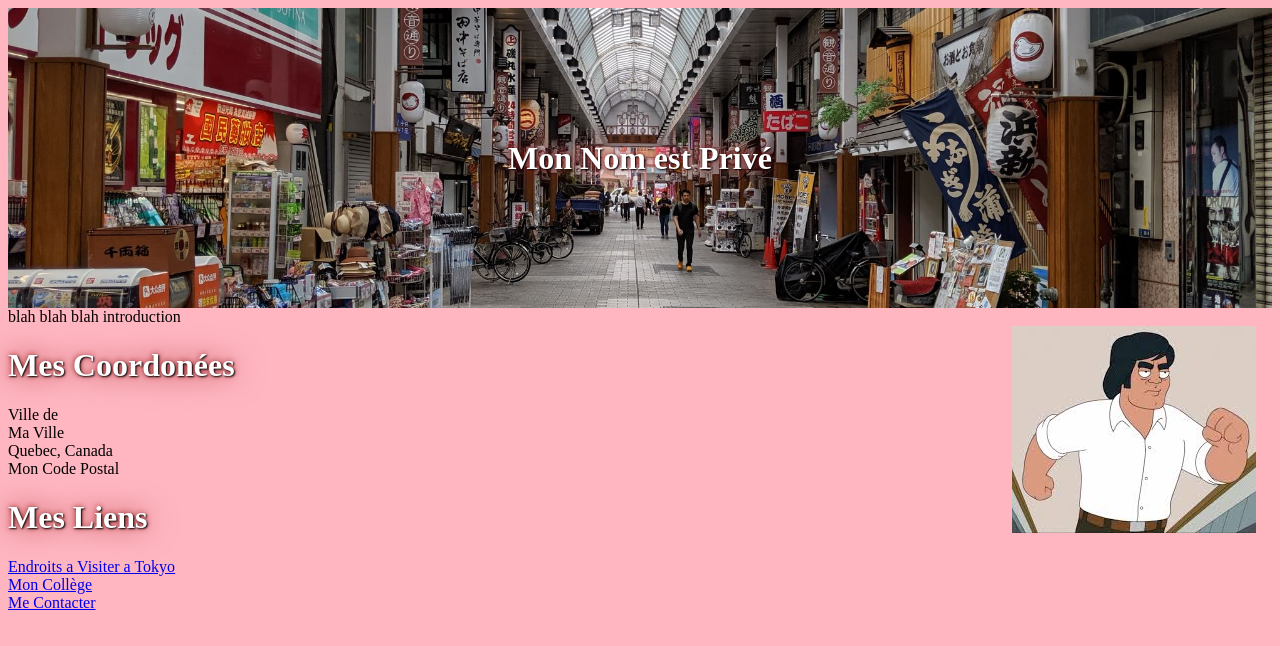
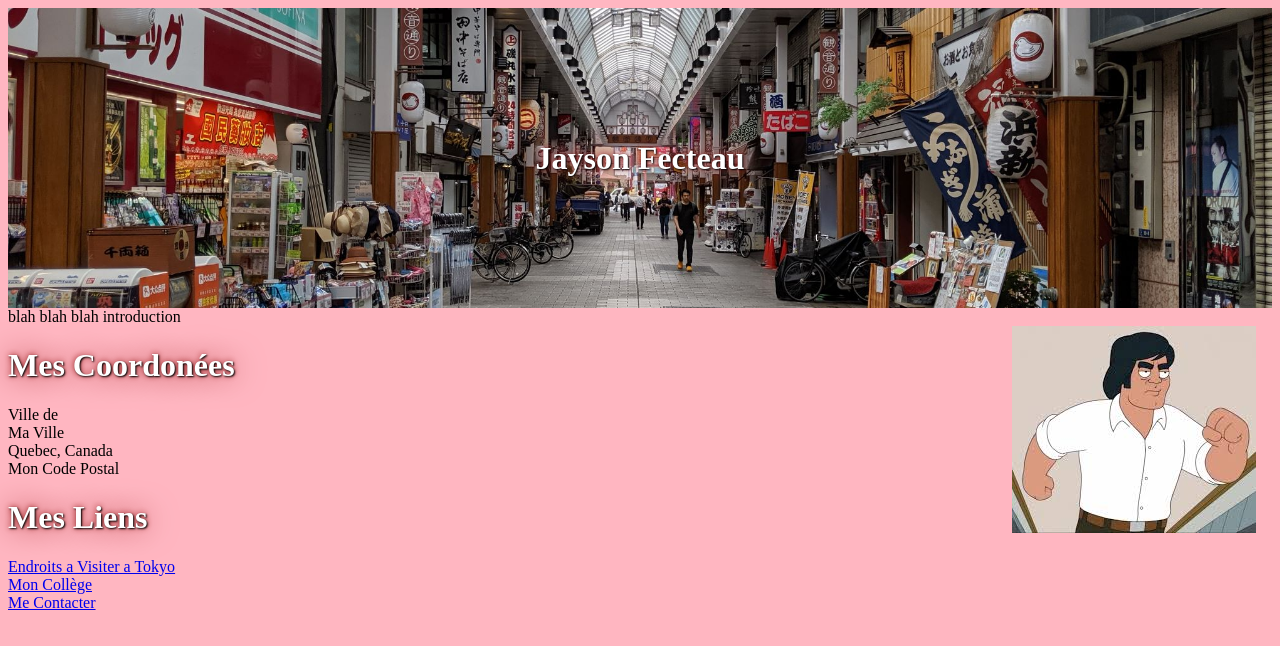
Before and after one commit to Gloguse/labo2, a plain HTML site: page index.html in a window 1280 px wide. Drawn offline with Linux system fonts and the light colour scheme; files that its build step writes are made by us from their sources; files whose address does not match are found by name.

Commit message:
rajouter mon nom en comm

```diff
--- a/index.html
+++ b/index.html
@@ -1,4 +1,4 @@
-<!--Nom-->
+<!--Jayson Fecteau-->
 <!DOCTYPE html>
 <html lang="en">
 
@@ -9,7 +9,7 @@
 </head>
 
 <header class="banner">
-    <h1>Mon Nom est Privé</h1>
+    <h1>Jayson Fecteau</h1>
 </header>
 
 <body>
```
Also changed, not shown: tokyo.html (+1 -1 lines).
